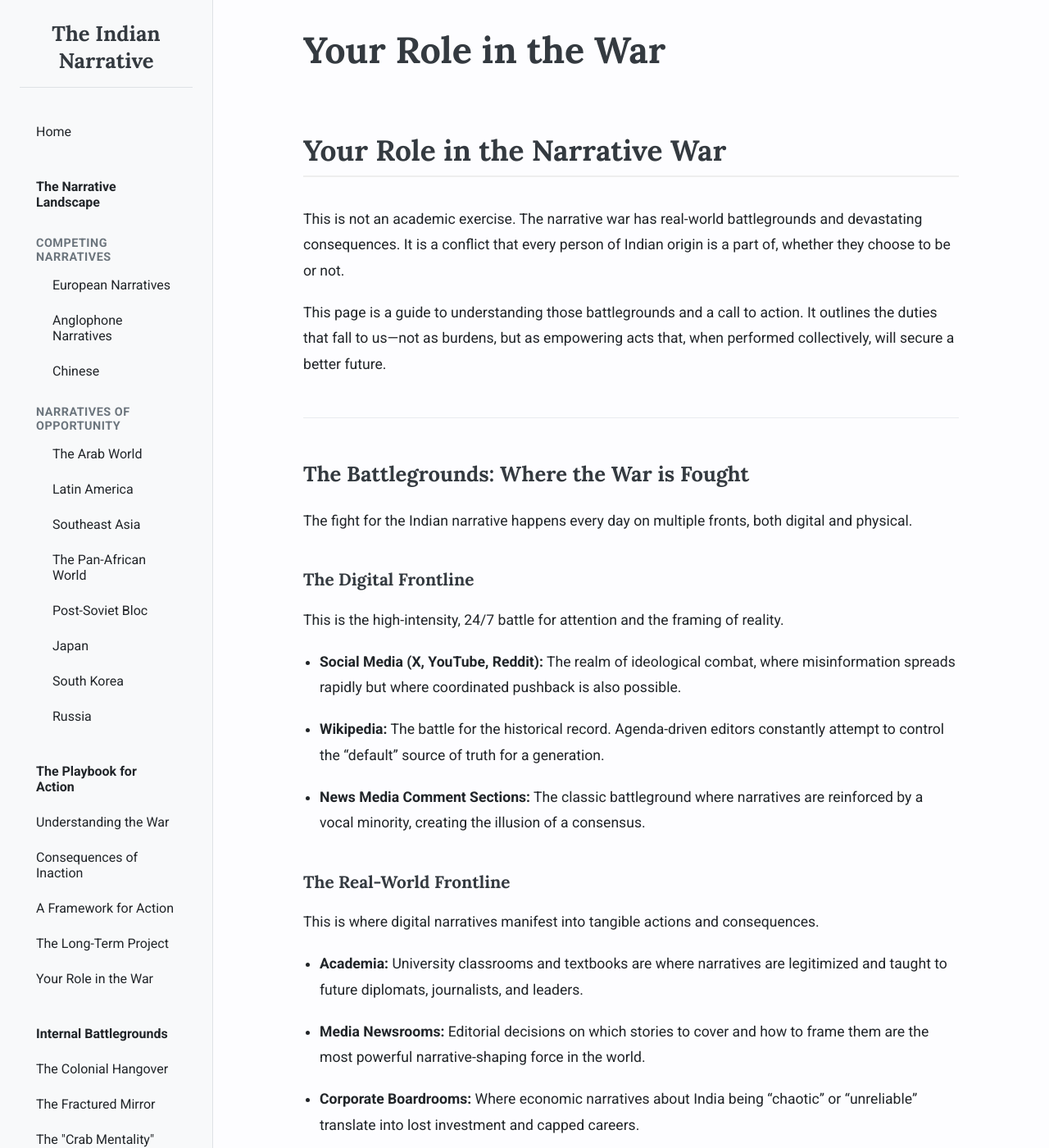
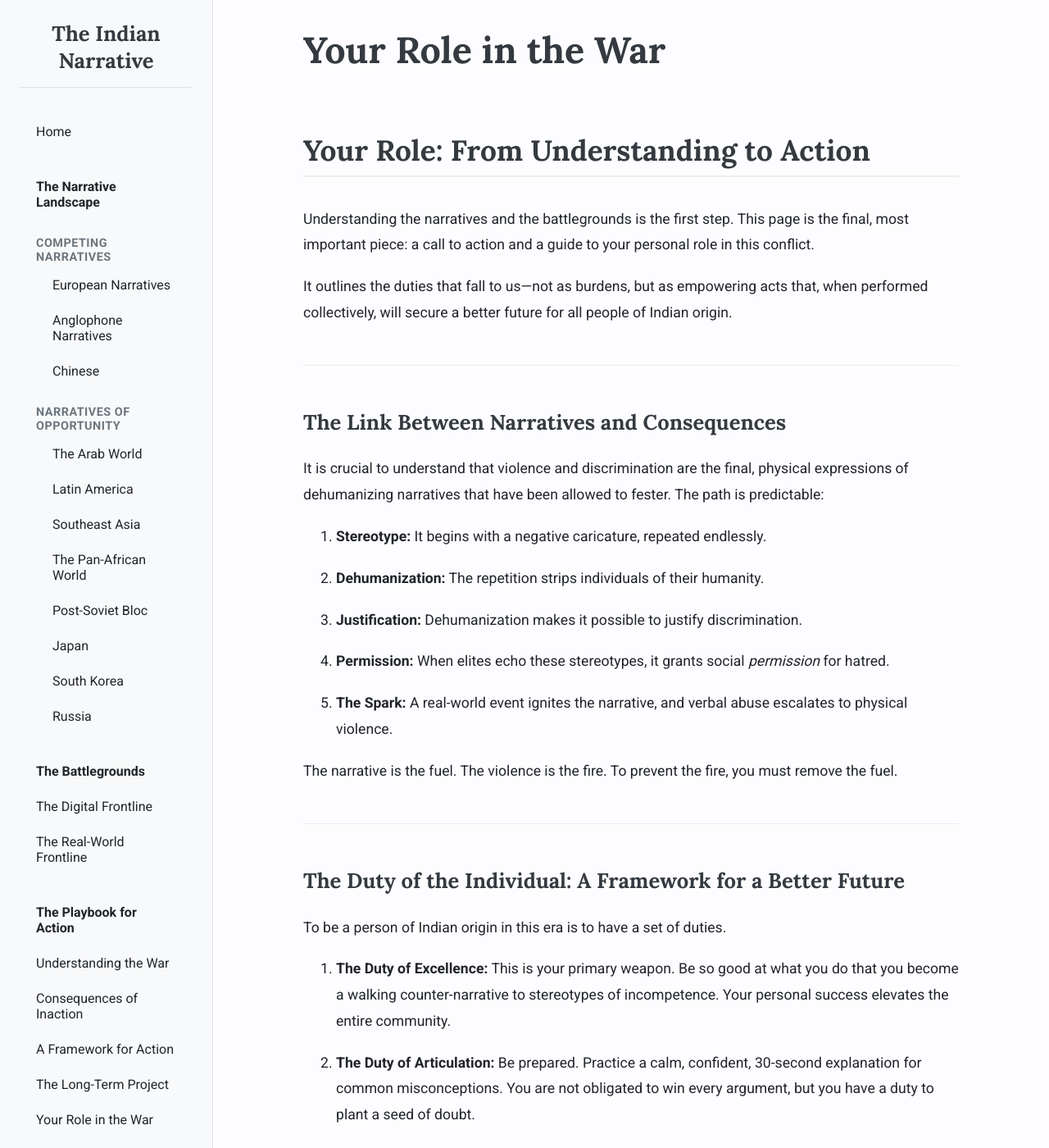
Before and after one commit to nodesman/indian-narrative, a Jekyll site: the page built from your-role-in-the-war.md, in a window 1280 px wide and 1400 px high. Shown: the whole window at 82% size. Built offline with Jekyll 4.4.1, drawn with Linux system fonts in a browser that asks for light colours; some of the changed text lies outside the part shown.

Commit message:
refactor: Create dedicated 'The Battlegrounds' top-level section
- Creates a new, prominent top-level section in the sidebar for 'The Battlegrounds'.
- Adds two new, detailed pages: 'The Digital Frontline' and 'The Real-World Frontline'.
- Moves relevant content from the 'Your Role' page to these new pages.
- Streamlines the 'Your Role' page to focus purely on consequences and individual duties.
- This improves the site's structure and makes the 'where' of the conflict a core part of the user journey.

```diff
--- a/_layouts/default.html
+++ b/_layouts/default.html
@@ -36,6 +36,14 @@
         </div>
 
         <div class="nav-category">
+          <span class="nav-category-title">The Battlegrounds</span>
+          <div class="nav-submenu">
+            <a href="{{"/digital-frontline/" | relative_url }}">The Digital Frontline</a>
+            <a href="{{"/real-world-frontline/" | relative_url }}">The Real-World Frontline</a>
+          </div>
+        </div>
+
+        <div class="nav-category">
           <span class="nav-category-title">The Playbook for Action</span>
           <div class="nav-submenu">
             <a href="{{"/understanding-the-war/" | relative_url }}">Understanding the War</a>
--- a/your-role-in-the-war.md
+++ b/your-role-in-the-war.md
@@ -4,45 +4,23 @@ title: "Your Role in the War"
 permalink: /your-role-in-the-war/
 ---
 
-## Your Role in the Narrative War
+## Your Role: From Understanding to Action
 
-This is not an academic exercise. The narrative war has real-world battlegrounds and devastating consequences. It is a conflict that every person of Indian origin is a part of, whether they choose to be or not.
+Understanding the narratives and the battlegrounds is the first step. This page is the final, most important piece: a call to action and a guide to your personal role in this conflict.
 
-This page is a guide to understanding those battlegrounds and a call to action. It outlines the duties that fall to us—not as burdens, but as empowering acts that, when performed collectively, will secure a better future.
+It outlines the duties that fall to us—not as burdens, but as empowering acts that, when performed collectively, will secure a better future for all people of Indian origin.
 
 ---
 
-### The Battlegrounds: Where the War is Fought
+### The Link Between Narratives and Consequences
 
-The fight for the Indian narrative happens every day on multiple fronts, both digital and physical.
-
-#### The Digital Frontline
-This is the high-intensity, 24/7 battle for attention and the framing of reality.
-
-*   **Social Media (X, YouTube, Reddit):** The realm of ideological combat, where misinformation spreads rapidly but where coordinated pushback is also possible.
-*   **Wikipedia:** The battle for the historical record. Agenda-driven editors constantly attempt to control the "default" source of truth for a generation.
-*   **News Media Comment Sections:** The classic battleground where narratives are reinforced by a vocal minority, creating the illusion of a consensus.
-
-#### The Real-World Frontline
-This is where digital narratives manifest into tangible actions and consequences.
-
-*   **Academia:** University classrooms and textbooks are where narratives are legitimized and taught to future diplomats, journalists, and leaders.
-*   **Media Newsrooms:** Editorial decisions on which stories to cover and how to frame them are the most powerful narrative-shaping force in the world.
-*   **Corporate Boardrooms:** Where economic narratives about India being "chaotic" or "unreliable" translate into lost investment and capped careers.
-*   **Political Arenas:** Think tanks and diplomatic forums where narratives are translated into actual policy.
-*   **Dinner Tables:** The micro-battleground where stereotypes are spread, and where individual courage can dismantle them one conversation at a time.
-
----
-
-### The Consequences: How Narratives Can Lead to Violence
-
-Violence is the final, physical expression of a dehumanizing narrative that has been allowed to fester. The path is predictable:
+It is crucial to understand that violence and discrimination are the final, physical expressions of dehumanizing narratives that have been allowed to fester. The path is predictable:
 
 1.  **Stereotype:** It begins with a negative caricature, repeated endlessly.
-2.  **Dehumanization:** The repetition strips individuals of their humanity. They are no longer people, but a monolithic "other."
+2.  **Dehumanization:** The repetition strips individuals of their humanity.
 3.  **Justification:** Dehumanization makes it possible to justify discrimination.
-4.  **Permission:** When political or media figures echo these stereotypes, it grants social *permission* for hatred to be expressed openly.
-5.  **The Spark:** A real-world event ignites the fuel of the narrative, and verbal abuse escalates to physical violence.
+4.  **Permission:** When elites echo these stereotypes, it grants social *permission* for hatred.
+5.  **The Spark:** A real-world event ignites the narrative, and verbal abuse escalates to physical violence.
 
 The narrative is the fuel. The violence is the fire. To prevent the fire, you must remove the fuel.
 
```
Also changed, not shown: digital-frontline.md (added, +36 -0 lines), real-world-frontline.md (added, +45 -0 lines).
